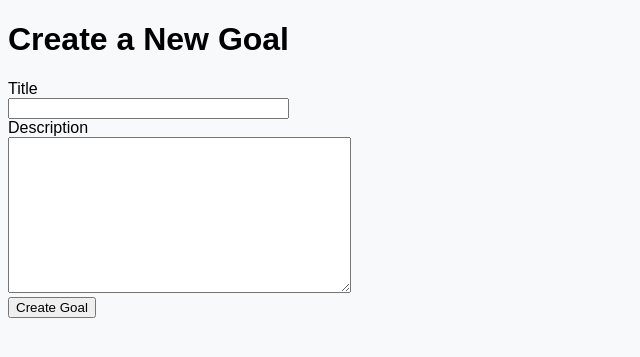
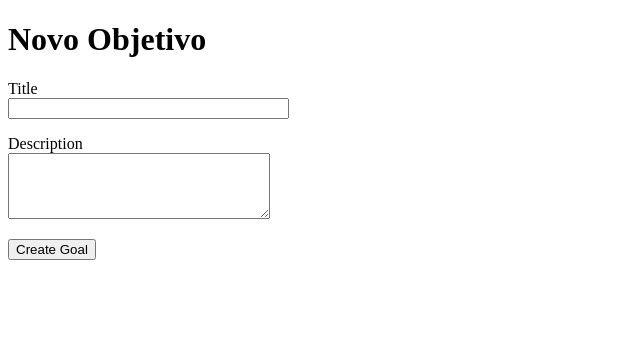
Before and after one commit to hanielrolemberg/computerscience, a Flask app: page /goal/new in a window 1280 px wide. Shown: the top 357 px of the page, without its empty margins (0-640 px from the left). Run offline with Flask 2, Linux system fonts and the light colour scheme; the visitor is signed in with stand-in values (Sample User, id 1); data that the repository does not hold is empty.

Commit message:
New_Features

```diff
--- a/Basic_Software_Programming/python/Projects/i-manage/app/routes.py
+++ b/Basic_Software_Programming/python/Projects/i-manage/app/routes.py
@@ -1,7 +1,4 @@
-
-
-# /app/routes.py
-from flask import Blueprint, render_template, url_for, flash, redirect, request, abort
+from flask import Blueprint, render_template, url_for, flash, redirect, request, session, abort
 from flask_login import login_user, current_user, logout_user, login_required
 from . import db, bcrypt
 from .models import User, Goal
@@ -17,40 +14,58 @@ def index():
 @main.route('/register', methods=['GET', 'POST'])
 def register():
     if current_user.is_authenticated:
+        flash('Você já está autenticado. Redirecionando para o painel.', 'info')
         return redirect(url_for('main.dashboard'))
+
     form = RegistrationForm()
     if form.validate_on_submit():
         hashed_password = bcrypt.generate_password_hash(form.password.data).decode('utf-8')
         user = User(username=form.username.data, email=form.email.data, password=hashed_password)
         db.session.add(user)
         db.session.commit()
-        flash('Your account has been created! You are now able to log in', 'success')
+        flash('Sua conta foi criada! Agora você pode fazer login.', 'success')
         return redirect(url_for('main.login'))
-    return render_template('register.html', title='Register', form=form)
+
+    return render_template('register.html', title='Registrar', form=form)
+
 
 @main.route('/login', methods=['GET', 'POST'])
 def login():
     if current_user.is_authenticated:
+        flash('Você já está autenticado. Redirecionando para o painel.', 'info')
         return redirect(url_for('main.dashboard'))
+
     form = LoginForm()
     if form.validate_on_submit():
         user = User.query.filter_by(email=form.email.data).first()
         if user and bcrypt.check_password_hash(user.password, form.password.data):
             login_user(user, remember=form.remember.data)
+            flash('Login bem-sucedido! Redirecionando para o painel.', 'success')
             return redirect(url_for('main.dashboard'))
         else:
-            flash('Login Unsuccessful. Please check email and password', 'danger')
+            flash('Login malsucedido. Verifique seu email e senha.', 'danger')
+
     return render_template('login.html', title='Login', form=form)
 
 @main.route('/logout')
+@login_required
 def logout():
     logout_user()
+    flash('Você foi desconectado.', 'info')
     return redirect(url_for('main.index'))
+
+@main.route('/switch_user')
+@login_required
+def switch_user():
+    logout_user()
+    flash('Você foi desconectado. Faça login com outra conta.', 'info')
+    return redirect(url_for('main.login'))
+
 
 @main.route('/dashboard')
 @login_required
 def dashboard():
-    goals = Goal.query.filter_by(author=current_user).all()
+    goals = Goal.query.filter_by(author=current_user)
     return render_template('dashboard.html', goals=goals)
 
 @main.route('/goal/new', methods=['GET', 'POST'])
@@ -61,9 +76,10 @@ def new_goal():
         goal = Goal(title=form.title.data, description=form.description.data, author=current_user)
         db.session.add(goal)
         db.session.commit()
-        flash('Your goal has been created!', 'success')
+        flash('Seu objetivo foi criado!', 'success')
         return redirect(url_for('main.dashboard'))
-    return render_template('create_goal.html', title='New Goal', form=form)
+    return render_template('create_goal.html', title='Novo Objetivo', form=form)
+
 
 @main.route('/goal/<int:goal_id>/update', methods=['GET', 'POST'])
 @login_required
@@ -76,12 +92,12 @@ def update_goal(goal_id):
         goal.title = form.title.data
         goal.description = form.description.data
         db.session.commit()
-        flash('Your goal has been updated!', 'success')
+        flash('Seu objetivo foi atualizado!', 'success')
         return redirect(url_for('main.dashboard'))
     elif request.method == 'GET':
         form.title.data = goal.title
         form.description.data = goal.description
-    return render_template('create_goal.html', title='Update Goal', form=form)
+    return render_template('create_goal.html', title='Atualizar Objetivo', form=form)
 
 @main.route('/goal/<int:goal_id>/delete', methods=['POST'])
 @login_required
@@ -91,5 +107,5 @@ def delete_goal(goal_id):
         abort(403)
     db.session.delete(goal)
     db.session.commit()
-    flash('Your goal has been deleted!', 'success')
+    flash('Seu objetivo foi excluído!', 'success')
     return redirect(url_for('main.dashboard'))
--- a/Basic_Software_Programming/python/Projects/i-manage/app/templates/create_goal.html
+++ b/Basic_Software_Programming/python/Projects/i-manage/app/templates/create_goal.html
@@ -1,30 +1,31 @@
+<!-- /app/templates/create_goal.html -->
 <!DOCTYPE html>
 <html lang="en">
 <head>
     <meta charset="UTF-8">
-    <meta name="viewport" content="width=device-width, initial-scale=1.0">
-    <title>Create Goal</title>
-    <link rel="stylesheet" href="{{ url_for('static', filename='css/styles.css') }}">
+    <title>{{ title }}</title>
 </head>
 <body>
-    <h1>Create a New Goal</h1>
-    <form method="POST" action = "">
+    <h1>{{ title }}</h1>
+    <form method="POST" action="">
         {{ form.hidden_tag() }}
-        <div>
+        <p>
             {{ form.title.label }}<br>
             {{ form.title(size=32) }}<br>
             {% for error in form.title.errors %}
                 <span style="color: red;">[{{ error }}]</span>
             {% endfor %}
-        </div>
-        <div>
+        </p>
+        <p>
             {{ form.description.label }}<br>
-            {{ form.description(rows=10, cols=40) }}<br>
+            {{ form.description(cols=30, rows=4) }}<br>
             {% for error in form.description.errors %}
                 <span style="color: red;">[{{ error }}]</span>
             {% endfor %}
-        </div>
-        <button type="submit">Create Goal</button>
+        </p>
+        <p>
+            {{ form.submit() }}
+        </p>
     </form>
 </body>
 </html>
--- a/Basic_Software_Programming/python/Projects/i-manage/config.py
+++ b/Basic_Software_Programming/python/Projects/i-manage/config.py
@@ -3,5 +3,5 @@ import os
 
 class Config:
     SECRET_KEY = os.environ.get('SECRET_KEY') or 'your_secret_key'
-    SQLALCHEMY_DATABASE_URI = os.environ.get('SQLALCHEMY_DATABASE_URI') or 'mysql+pymysql://username:password@localhost/life_management_system'
+    SQLALCHEMY_DATABASE_URI = os.environ.get('SQLALCHEMY_DATABASE_URI') or 'mysql+pymysql://teste:teste@localhost/life_management_system'
     SQLALCHEMY_TRACK_MODIFICATIONS = False
```
Also changed, not shown: Basic_Software_Programming/python/Projects/i-manage/app/__init__.py (+7 -1 lines), Basic_Software_Programming/python/Projects/i-manage/app/templates/dashboard.html (+3 -4 lines), Basic_Software_Programming/python/Projects/i-manage/app/templates/index.html (+4 -3 lines), Basic_Software_Programming/python/Projects/i-manage/readme.md.
